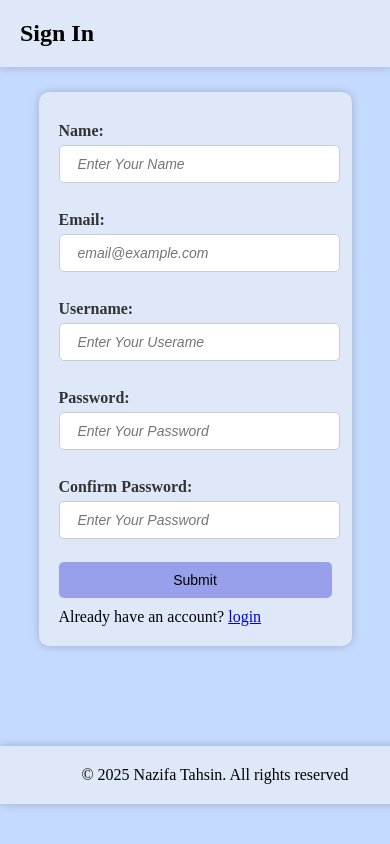
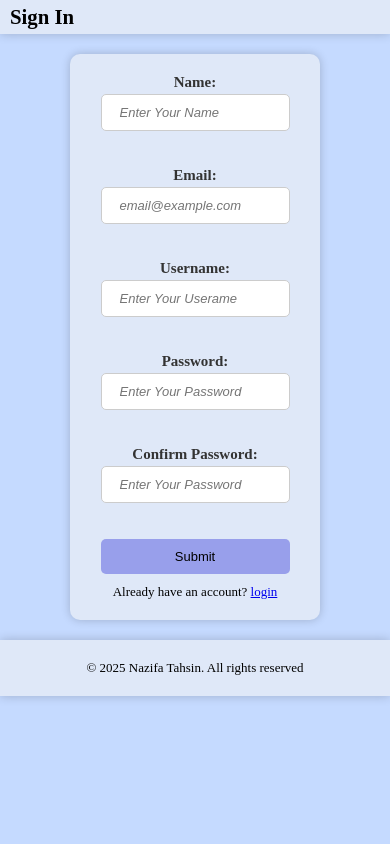
Before and after one commit to nazifatahsinturna/Task_manager, a Django app: page /signup/ in a window 390 px wide. Run offline with Django 5.2, Linux system fonts and the light colour scheme.

Commit message:
adapted for smaller screens

```diff
--- a/static/style.css
+++ b/static/style.css
@@ -1,7 +1,9 @@
 * {
     padding: 0;
     margin: 0;
+    box-sizing: border-box;
 }
+
 :root {
     --bg: #c5daff;
     --font: white;
@@ -26,13 +28,12 @@ nav {
         justify-content: space-between;
         align-items: center;
         padding: 20px;
+        width: 100%;
 
 }
 nav ul {
     display: flex;
     gap: 1rem;
-
-
 
 }
 
@@ -64,9 +65,6 @@ nav a:hover {
 
 }
 
-/* h1 {
-    margin: 20px auto;
-} */
 
 section {
     border: 2px solid white;
@@ -115,7 +113,7 @@ ul {
     display: flex;
     flex-direction: column;
     gap: 5px;
-    margin-bottom: 10px;
+    margin: 10px 0;
 }
 
 .task-btn {
@@ -211,7 +209,7 @@ footer {
 }
 
 .signup input {
-    width: 95%;
+    width: 100%;
     padding: 10px;
     margin-top: 5px;
     border: 1px solid #ccc;
@@ -220,10 +218,6 @@ footer {
 }
 
 
-/* .signup input[type="radio"], input[type="checkbox"]{
-    box-shadow: none;
-    width: 10%;
-} */
 
 #description {
     width: 25rem;
@@ -231,13 +225,32 @@ footer {
 }
 
 input[type="submit"] {
-    width: 100%;
+    margin: 15px auto;
+    margin-bottom: 0;
     background-color: #989feb;
     border: none;
     border-radius: 5px;
     cursor:pointer;
     transition: 0.3s;
 }
+   .choices button{
+    height: 1.5rem;
+    background-color: #989feb;
+    border: 1px solid #989feb;
+    border-radius: 5px;
+    cursor:pointer;
+
+    width: 45%;
+  }
+
+  .choices button:hover {
+    background-color: var(--front);
+  }
+  .choices select {
+    width: 45%;
+    height: 1.5rem;
+    border-radius: 5px;
+  }
 
 .signup p {
     margin-top: 10px;
@@ -271,7 +284,165 @@ input[type="submit"]:hover {
     font-style: italic;   /*for firefox browsers*/
 }
 
-/* .task-list{
-    width: 80%;
-    background-color: var(--front);
-} */
+@media(max-width: 767px) { /*for mobile*/
+
+    nav h1 {
+        font-size: 1.3rem;
+    }
+
+    .signup {
+        width: 250px;
+
+        padding: 20px;
+
+        margin: 20px auto;
+
+
+    }
+
+    #login {
+        width: 250px;
+    }
+
+    .signup label {
+        text-align: center;
+        display: block;
+        margin: 3px auto;
+        margin-top: 0;
+        font-size: 15px;
+
+    }
+
+    .signup input {
+        display: block;
+        width: 90%;
+        padding: 10px;
+        font-size: 13px;
+        margin: 0 auto;
+    }
+    .signup p {
+        text-align: center;
+        font-size: 13px;
+    }
+
+    input[type="submit"] {
+
+        width: 90%;
+    }
+
+    nav {
+       padding: 5px 10px;
+
+    }
+
+
+
+    nav a {
+        font-size: 0.8rem;
+    }
+
+    .task-form {
+
+        width: 225px;
+    }
+
+    .task-form label {
+        font-size: 13px;
+        display: block;
+
+        text-align: center;
+        margin: 10px auto;
+    }
+
+    .task-form input {
+        margin: 0 auto;
+        display: block;
+        width: 100%;
+        font-size: 12px;
+    }
+
+    .task-form label[for="description"] {
+        display: block;
+        text-align: center;
+        margin: 5px auto;
+    }
+    #add {
+        display: block;
+        margin: 5px auto;
+        width: 100%;
+        text-align: center;
+        padding-top: 5px;
+        padding-bottom: 5px;
+        /* background-color: #7b6aea; */
+    }
+
+
+    #description {
+        margin: 0 auto;
+        width: 98%;
+        height: 2rem;
+    }
+    footer {
+        font-size: 13px;
+    }
+    .tasks {
+    padding: 5px 10px;
+    margin: 5px;
+    align-items: center;
+
+}
+    .tasks h3{
+        font-size: 0.8rem;
+        margin-bottom: 4px;
+    }
+
+    .tasks p {
+        font-size: 0.7rem;
+    }
+
+    .danger, .detail {
+    height: 25px;
+    font-size: 11px;
+    font-weight: 400;
+
+    margin: 10px auto;
+
+    }
+
+    .task-btn {
+        width: 38%;
+    }
+    section.task-list {
+        padding: 15px;
+        margin: 10px auto;
+    }
+    .task-description h2{
+        margin-bottom: 7px;
+        font-size: 1.2rem;
+
+    }
+
+    .task-description h3 {
+        font-size: 1rem;
+        margin-bottom: 6px;
+    }
+    .task-description p {
+        padding: 10px;
+        font-size: 0.9rem;
+
+    }
+    .choices{
+
+        margin-bottom: 5px;
+    }
+
+    .choices select {
+        display: block;
+        margin-bottom: 5px;
+        width: 100%;
+    }
+
+    .choices button {
+        width: 100%;
+    }
+}
--- a/templates/login.html
+++ b/templates/login.html
@@ -32,7 +32,7 @@
                     <input id="pass" type="password" name ="password"
                     placeholder="Enter Your Password" minlength="8" required>
 
-                    <br><br>
+                    <br>
 
                     <input type="submit" value="Submit">
                 </form>
```
Also changed, not shown: templates/task/index.html (+3 -5 lines).
